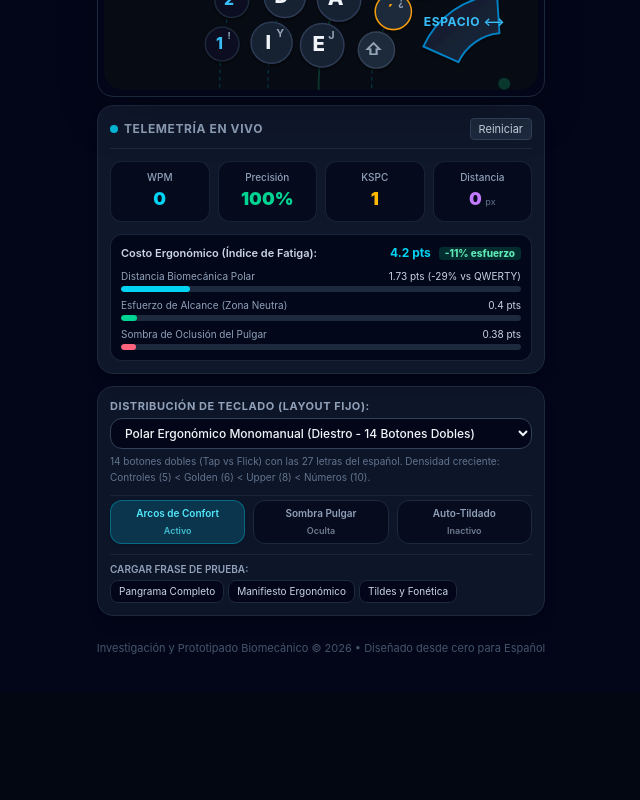
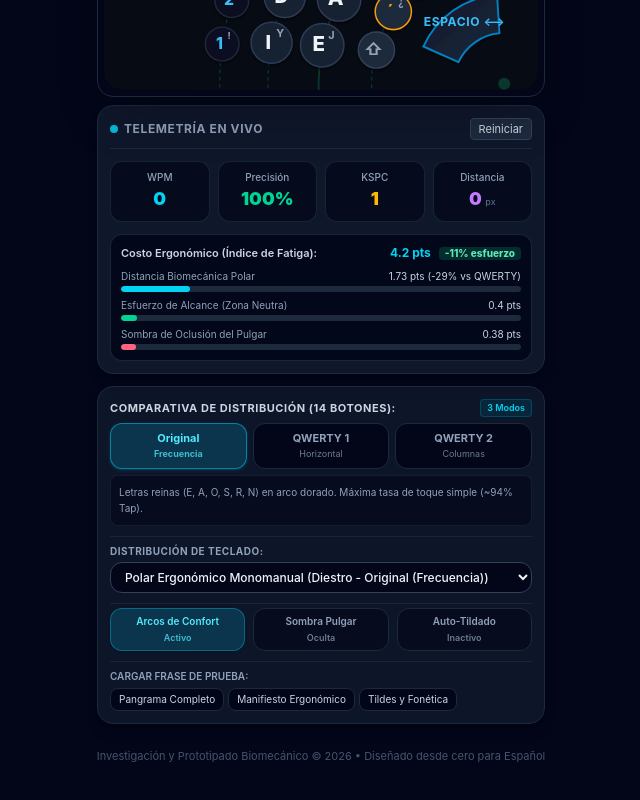
Before and after one commit to FedericoCAlonso/teclado-ergonomico, a React (Vite) app: page / in a window 1280 px wide. Shown: the part 576-1376 px from the top of the page, without its empty margins (319-959 px from the left). Before the commit the page ends 1269 px from the top, so only its background shows below. Built offline with nearby package versions, Linux system fonts and the light colour scheme.

Commit message:
feat: add 3-way letter distribution selector (Original, QWERTY Horizontal, QWERTY Columns)

```diff
--- a/src/App.tsx
+++ b/src/App.tsx
@@ -4,6 +4,9 @@ import type { Point2D } from './biomechanics/polarModel';
 import {
   radialSingleThumbLayout,
   qwertyBaselineLayout,
+  createRadialSingleThumbLayout,
+  DEFAULT_RADIAL_TUNING,
+  type RadialLetterMapping,
 } from './layouts';
 import { TypingTracker } from './metrics/typingTracker';
 import { evaluateLayoutCost } from './optimizer/costFunction';
@@ -22,6 +25,7 @@ const ACCENTED_VOWELS: Record<string, string> = {
 
 export const App: React.FC = () => {
   const [currentLayout, setCurrentLayout] = useState<LayoutDefinition>(radialSingleThumbLayout);
+  const [letterMapping, setLetterMapping] = useState<RadialLetterMapping>('phonotactic');
   const [inputText, setInputText] = useState<string>('');
   const [cursorPos, setCursorPos] = useState<number>(0);
   const [accentPending, setAccentPending] = useState<boolean>(false);
@@ -33,7 +37,15 @@ export const App: React.FC = () => {
   const [copied, setCopied] = useState<boolean>(false);
   const [showGuide, setShowGuide] = useState<boolean>(false);
 
-  const activeLayout = currentLayout;
+  const activeLayout = useMemo(() => {
+    if (currentLayout.mode === 'single-thumb-right') {
+      return createRadialSingleThumbLayout(DEFAULT_RADIAL_TUNING, false, letterMapping);
+    }
+    if (currentLayout.mode === 'single-thumb-left') {
+      return createRadialSingleThumbLayout(DEFAULT_RADIAL_TUNING, true, letterMapping);
+    }
+    return currentLayout;
+  }, [currentLayout, letterMapping]);
 
   const [tracker] = useState(() => new TypingTracker());
   const [metrics, setMetrics] = useState(() => tracker.getMetrics());
@@ -369,6 +381,8 @@ export const App: React.FC = () => {
         <LayoutControls
           currentLayout={activeLayout}
           onSelectLayout={(l) => setCurrentLayout(l)}
+          letterMapping={letterMapping}
+          onSelectLetterMapping={setLetterMapping}
           showBiomechanicArcs={showBiomechanicArcs}
           onToggleBiomechanicArcs={setShowBiomechanicArcs}
           showOcclusionShadow={showOcclusionShadow}
--- a/src/components/LayoutControls.tsx
+++ b/src/components/LayoutControls.tsx
@@ -1,10 +1,12 @@
 import React from 'react';
-import { AVAILABLE_LAYOUTS } from '../layouts';
+import { AVAILABLE_LAYOUTS, RADIAL_MAPPING_OPTIONS, type RadialLetterMapping } from '../layouts';
 import type { LayoutDefinition } from '../types';
 
 interface LayoutControlsProps {
   currentLayout: LayoutDefinition;
   onSelectLayout: (layout: LayoutDefinition) => void;
+  letterMapping: RadialLetterMapping;
+  onSelectLetterMapping: (mapping: RadialLetterMapping) => void;
   showBiomechanicArcs: boolean;
   onToggleBiomechanicArcs: (val: boolean) => void;
   showOcclusionShadow: boolean;
@@ -23,6 +25,8 @@ const PRESET_TEXTS = [
 export const LayoutControls: React.FC<LayoutControlsProps> = ({
   currentLayout,
   onSelectLayout,
+  letterMapping,
+  onSelectLetterMapping,
   showBiomechanicArcs,
   onToggleBiomechanicArcs,
   showOcclusionShadow,
@@ -33,10 +37,56 @@ export const LayoutControls: React.FC<LayoutControlsProps> = ({
 }) => {
   return (
     <div className="w-full max-w-md mx-auto bg-slate-900/90 border border-slate-800 rounded-2xl p-3 shadow-lg space-y-2.5 text-xs text-slate-300">
-      {/* Selector de Layout */}
+      {/* Selector de Comparativa: Mapeo de Letras (Opción Original vs QWERTY Friendly) */}
       <div>
-        <label className="block text-[11px] font-bold text-slate-400 uppercase tracking-wider mb-1">
-          Distribución de Teclado (Layout Fijo):
+        <div className="flex items-center justify-between mb-1.5">
+          <label className="text-[11px] font-bold text-slate-300 uppercase tracking-wider">
+            Comparativa de Distribución (14 Botones):
+          </label>
+          <span className="text-[9px] text-cyan-400 font-semibold px-1.5 py-0.5 rounded bg-cyan-950/60 border border-cyan-800/60">
+            3 Modos
+          </span>
+        </div>
+
+        <div className="grid grid-cols-3 gap-1.5">
+          {RADIAL_MAPPING_OPTIONS.map((opt) => {
+            const isSelected = letterMapping === opt.id;
+            let activeClasses = 'bg-slate-950 text-slate-400 border-slate-800 hover:bg-slate-800/80';
+            if (isSelected) {
+              if (opt.id === 'phonotactic') {
+                activeClasses = 'bg-cyan-500/20 text-cyan-300 border-cyan-500/60 shadow-sm shadow-cyan-500/20 font-bold';
+              } else if (opt.id === 'qwerty-horizontal') {
+                activeClasses = 'bg-emerald-500/20 text-emerald-300 border-emerald-500/60 shadow-sm shadow-emerald-500/20 font-bold';
+              } else {
+                activeClasses = 'bg-violet-500/20 text-violet-300 border-violet-500/60 shadow-sm shadow-violet-500/20 font-bold';
+              }
+            }
+
+            return (
+              <button
+                key={opt.id}
+                onClick={() => onSelectLetterMapping(opt.id)}
+                className={`px-2 py-2 rounded-xl border text-center transition-all active:scale-95 ${activeClasses}`}
+                title={opt.description}
+              >
+                <div className="text-[11px] leading-tight font-bold">{opt.shortName}</div>
+                <div className="text-[9px] opacity-75 mt-0.5">
+                  {opt.id === 'phonotactic' ? 'Frecuencia' : opt.id === 'qwerty-horizontal' ? 'Horizontal' : 'Columnas'}
+                </div>
+              </button>
+            );
+          })}
+        </div>
+
+        <p className="text-[10px] text-slate-400 mt-1.5 leading-relaxed bg-slate-950/60 p-2 rounded-lg border border-slate-800/60">
+          {RADIAL_MAPPING_OPTIONS.find(o => o.id === letterMapping)?.description}
+        </p>
+      </div>
+
+      {/* Selector de Layout General (Diestro / Zurdo / Comparativas) */}
+      <div className="pt-2 border-t border-slate-800/80">
+        <label className="block text-[10px] font-bold text-slate-400 uppercase tracking-wider mb-1">
+          Distribución de Teclado:
         </label>
         <select
           value={currentLayout.id}
@@ -52,9 +102,6 @@ export const LayoutControls: React.FC<LayoutControlsProps> = ({
             </option>
           ))}
         </select>
-        <p className="text-[10px] text-slate-500 mt-1 leading-relaxed">
-          {currentLayout.description}
-        </p>
       </div>
 
       {/* Controles y Visualizadores Biomecánicos */}
--- a/src/layouts/radialSingleThumbLayout.ts
+++ b/src/layouts/radialSingleThumbLayout.ts
@@ -1,17 +1,49 @@
 import type { LayoutDefinition, KeyDefinition } from '../types';
+
+export type RadialLetterMapping = 'phonotactic' | 'qwerty-horizontal' | 'qwerty-column';
+
+export interface RadialLetterMappingOption {
+  id: RadialLetterMapping;
+  name: string;
+  shortName: string;
+  description: string;
+}
+
+export const RADIAL_MAPPING_OPTIONS: RadialLetterMappingOption[] = [
+  {
+    id: 'phonotactic',
+    name: 'Original (Frecuencia Fonotáctica)',
+    shortName: 'Original',
+    description: 'Letras reinas (E, A, O, S, R, N) en arco dorado. Máxima tasa de toque simple (~94% Tap).'
+  },
+  {
+    id: 'qwerty-horizontal',
+    name: 'QWERTY 1 (Pares Horizontales)',
+    shortName: 'QWERTY 1',
+    description: 'Pares contiguos por filas: Q-W, E-R, T-Y / A-S, D-F, G-H... Búsqueda visual inmediata.'
+  },
+  {
+    id: 'qwerty-column',
+    name: 'QWERTY 2 (Columnas y Zonas)',
+    shortName: 'QWERTY 2',
+    description: 'Cada letra principal emparejada con su vecina de columna vertical (A-Z, S-X, D-C...).'
+  }
+];
 
 export interface RadialTuningParams {
   pivotX: number;    // Posición X del pivote (px, base: 332)
   pivotY: number;    // Posición Y del pivote (px, base: 325)
-  arcScale: number;  // Factor de escala de los arcos en % (base: 100)
-  keyScale: number;  // Factor de tamaño de teclas en % (base: 100)
+  arcScale: number;  // Factor de escala de los arcos en % (base: 80)
+  keyScale: number;  // Factor de tamaño de teclas en % (base: 75)
+  mapping?: RadialLetterMapping;
 }
 
 export const DEFAULT_RADIAL_TUNING: RadialTuningParams = {
   pivotX: 332,
   pivotY: 325,
   arcScale: 80,
-  keyScale: 75
+  keyScale: 75,
+  mapping: 'phonotactic'
 };
 
 /**
@@ -83,20 +115,96 @@ function createRibbonPath(
   }
 }
 
+const MAPPING_CONFIGS: Record<
+  RadialLetterMapping,
+  {
+    name: string;
+    upper: Array<{ id: string; char: string; display: string; sec: string }>;
+    golden: Array<{ id: string; char: string; display: string; sec: string }>;
+  }
+> = {
+  'phonotactic': {
+    name: 'Original (Frecuencia)',
+    upper: [
+      { id: 'k_iy', char: 'i', display: 'I', sec: 'y' },
+      { id: 'k_dv', char: 'd', display: 'D', sec: 'v' },
+      { id: 'k_lh', char: 'l', display: 'L', sec: 'h' },
+      { id: 'k_cq', char: 'c', display: 'C', sec: 'q' },
+      { id: 'k_tx', char: 't', display: 'T', sec: 'x' },
+      { id: 'k_uw', char: 'u', display: 'U', sec: 'w' },
+      { id: 'k_mg', char: 'm', display: 'M', sec: 'g' },
+      { id: 'k_pb', char: 'p', display: 'P', sec: 'b' },
+    ],
+    golden: [
+      { id: 'k_ej', char: 'e', display: 'E', sec: 'j' },
+      { id: 'k_ak', char: 'a', display: 'A', sec: 'k' },
+      { id: 'k_odot', char: 'o', display: 'O', sec: '.' },
+      { id: 'k_sz', char: 's', display: 'S', sec: 'z' },
+      { id: 'k_rf', char: 'r', display: 'R', sec: 'f' },
+      { id: 'k_nene', char: 'n', display: 'N', sec: 'ñ' },
+    ]
+  },
+  'qwerty-horizontal': {
+    name: 'QWERTY 1 (Horizontal)',
+    upper: [
+      { id: 'k_qw', char: 'q', display: 'Q', sec: 'w' },
+      { id: 'k_er', char: 'e', display: 'E', sec: 'r' },
+      { id: 'k_ty', char: 't', display: 'T', sec: 'y' },
+      { id: 'k_ui', char: 'i', display: 'I', sec: 'u' },
+      { id: 'k_op', char: 'o', display: 'O', sec: 'p' },
+      { id: 'k_zx', char: 'z', display: 'Z', sec: 'x' },
+      { id: 'k_cv', char: 'c', display: 'C', sec: 'v' },
+      { id: 'k_bn', char: 'n', display: 'N', sec: 'b' },
+    ],
+    golden: [
+      { id: 'k_as', char: 'a', display: 'A', sec: 's' },
+      { id: 'k_df', char: 'd', display: 'D', sec: 'f' },
+      { id: 'k_gh', char: 'g', display: 'G', sec: 'h' },
+      { id: 'k_jk', char: 'j', display: 'J', sec: 'k' },
+      { id: 'k_lnene', char: 'l', display: 'L', sec: 'ñ' },
+      { id: 'k_mdot', char: 'm', display: 'M', sec: '.' },
+    ]
+  },
+  'qwerty-column': {
+    name: 'QWERTY 2 (Columnas)',
+    upper: [
+      { id: 'k_qw', char: 'q', display: 'Q', sec: 'w' },
+      { id: 'k_edot', char: 'e', display: 'E', sec: '.' },
+      { id: 'k_yh', char: 'y', display: 'Y', sec: 'h' },
+      { id: 'k_uj', char: 'u', display: 'U', sec: 'j' },
+      { id: 'k_ik', char: 'i', display: 'I', sec: 'k' },
+      { id: 'k_op', char: 'o', display: 'O', sec: 'p' },
+      { id: 'k_nb', char: 'n', display: 'N', sec: 'b' },
+      { id: 'k_mv', char: 'm', display: 'M', sec: 'v' },
+    ],
+    golden: [
+      { id: 'k_az', char: 'a', display: 'A', sec: 'z' },
+      { id: 'k_sx', char: 's', display: 'S', sec: 'x' },
+      { id: 'k_dc', char: 'd', display: 'D', sec: 'c' },
+      { id: 'k_rf', char: 'r', display: 'R', sec: 'f' },
+      { id: 'k_tg', char: 't', display: 'T', sec: 'g' },
+      { id: 'k_lnene', char: 'l', display: 'L', sec: 'ñ' },
+    ]
+  }
+};
+
 /**
  * Genera el layout radial con botones dobles (Opción C: Tap vs Flick).
  * Cumple estrictamente la ley de escala polar con densidad creciente:
  * Controles (5) < Golden Arc (6) < Upper Arc (8) < Numbers Arc (10).
- * Total: 14 botones dobles con las 27 letras del español organizadas por frecuencia y fonotáctica.
+ * Total: 14 botones dobles con las 27 letras del español.
  */
 export function createRadialSingleThumbLayout(
   params: Partial<RadialTuningParams> = {},
-  isLeft: boolean = false
+  isLeft: boolean = false,
+  mapping: RadialLetterMapping = 'phonotactic'
 ): LayoutDefinition {
   const pivotX = params.pivotX ?? DEFAULT_RADIAL_TUNING.pivotX;
   const pivotY = params.pivotY ?? DEFAULT_RADIAL_TUNING.pivotY;
   const arcScale = (params.arcScale ?? DEFAULT_RADIAL_TUNING.arcScale) / 100;
   const keyScale = (params.keyScale ?? DEFAULT_RADIAL_TUNING.keyScale) / 100;
+  const activeMapping = params.mapping ?? mapping ?? 'phonotactic';
+  const config = MAPPING_CONFIGS[activeMapping] ?? MAPPING_CONFIGS.phonotactic;
 
   // Radios concéntricos calculados sobre la base angular ergonómica
   const rNumbers = Math.round(295 * arcScale);
@@ -131,17 +239,7 @@ export function createRadialSingleThumbLayout(
   });
 
   // 2. Arco Superior de Letras Dobles (r = rUpper px, 8 botones)
-  // Frecuentes (Tap) + Infrecuentes relacionadas (Flick)
-  const arc1KeysData: Array<{ id: string; char: string; display: string; sec: string }> = [
-    { id: 'k_iy', char: 'i', display: 'I', sec: 'y' },
-    { id: 'k_dv', char: 'd', display: 'D', sec: 'v' },
-    { id: 'k_lh', char: 'l', display: 'L', sec: 'h' },
-    { id: 'k_cq', char: 'c', display: 'C', sec: 'q' },
-    { id: 'k_tx', char: 't', display: 'T', sec: 'x' },
-    { id: 'k_uw', char: 'u', display: 'U', sec: 'w' },
-    { id: 'k_mg', char: 'm', display: 'M', sec: 'g' },
-    { id: 'k_pb', char: 'p', display: 'P', sec: 'b' },
-  ];
+  const arc1KeysData = config.upper;
   const arc1Upper: KeyDefinition[] = arc1KeysData.map((k, i) => {
     const deg = -170 + i * ((170 - 90) / (arc1KeysData.length - 1));
     return createPolarKey(k.id, k.char, k.display, rUpper, deg, {
@@ -153,15 +251,7 @@ export function createRadialSingleThumbLayout(
   });
 
   // 3. Arco Dorado Interior de Letras Dobles (r = rGolden px, 6 botones)
-  // Las 6 letras reinas del español (Tap) + Infrecuentes / puntuación (Flick)
-  const arc2KeysData: Array<{ id: string; char: string; display: string; sec: string }> = [
-    { id: 'k_ej', char: 'e', display: 'E', sec: 'j' },
-    { id: 'k_ak', char: 'a', display: 'A', sec: 'k' },
-    { id: 'k_odot', char: 'o', display: 'O', sec: '.' },
-    { id: 'k_sz', char: 's', display: 'S', sec: 'z' },
-    { id: 'k_rf', char: 'r', display: 'R', sec: 'f' },
-    { id: 'k_nene', char: 'n', display: 'N', sec: 'ñ' },
-  ];
+  const arc2KeysData = config.golden;
   const arc2Golden: KeyDefinition[] = arc2KeysData.map((k, i) => {
     const deg = -168 + i * ((168 - 92) / (arc2KeysData.length - 1));
     return createPolarKey(k.id, k.char, k.display, rGolden, deg, {
@@ -221,11 +311,13 @@ export function createRadialSingleThumbLayout(
     spaceKeyRight
   ];
 
+  const mappingLabel = config.name;
+
   if (!isLeft) {
     return {
       id: 'radial-single-thumb-right',
-      name: 'Polar Ergonómico Monomanual (Diestro - 14 Botones Dobles)',
-      description: '14 botones dobles (Tap vs Flick) con las 27 letras del español. Densidad creciente: Controles (5) < Golden (6) < Upper (8) < Números (10).',
+      name: `Polar Ergonómico Monomanual (Diestro - ${mappingLabel})`,
+      description: `14 botones dobles (Tap vs Flick - ${mappingLabel}) con las 27 letras del español. Densidad creciente: Controles (5) < Golden (6) < Upper (8) < Números (10).`,
       mode: 'single-thumb-right',
       width: 360,
       height: 330,
@@ -264,8 +356,8 @@ export function createRadialSingleThumbLayout(
 
   return {
     id: 'radial-single-thumb-left',
-    name: 'Polar Ergonómico Monomanual (Zurdo - 14 Botones Dobles)',
-    description: 'Layout radial simétrico para pulgar izquierdo con 14 botones dobles (5 < 6 < 8 < 10).',
+    name: `Polar Ergonómico Monomanual (Zurdo - ${mappingLabel})`,
+    description: `Layout radial simétrico para pulgar izquierdo (${mappingLabel}) con 14 botones dobles (5 < 6 < 8 < 10).`,
     mode: 'single-thumb-left',
     width: 360,
     height: 330,
@@ -277,5 +369,5 @@ export function createRadialSingleThumbLayout(
   };
 }
 
-export const radialSingleThumbLayout: LayoutDefinition = createRadialSingleThumbLayout(DEFAULT_RADIAL_TUNING, false);
-export const radialSingleThumbLeftLayout: LayoutDefinition = createRadialSingleThumbLayout(DEFAULT_RADIAL_TUNING, true);
+export const radialSingleThumbLayout: LayoutDefinition = createRadialSingleThumbLayout(DEFAULT_RADIAL_TUNING, false, 'phonotactic');
+export const radialSingleThumbLeftLayout: LayoutDefinition = createRadialSingleThumbLayout(DEFAULT_RADIAL_TUNING, true, 'phonotactic');
```
Also changed, not shown: src/layouts/index.ts (+7 -1 lines), 2 other files (tests, documents, lock files or other folders).
